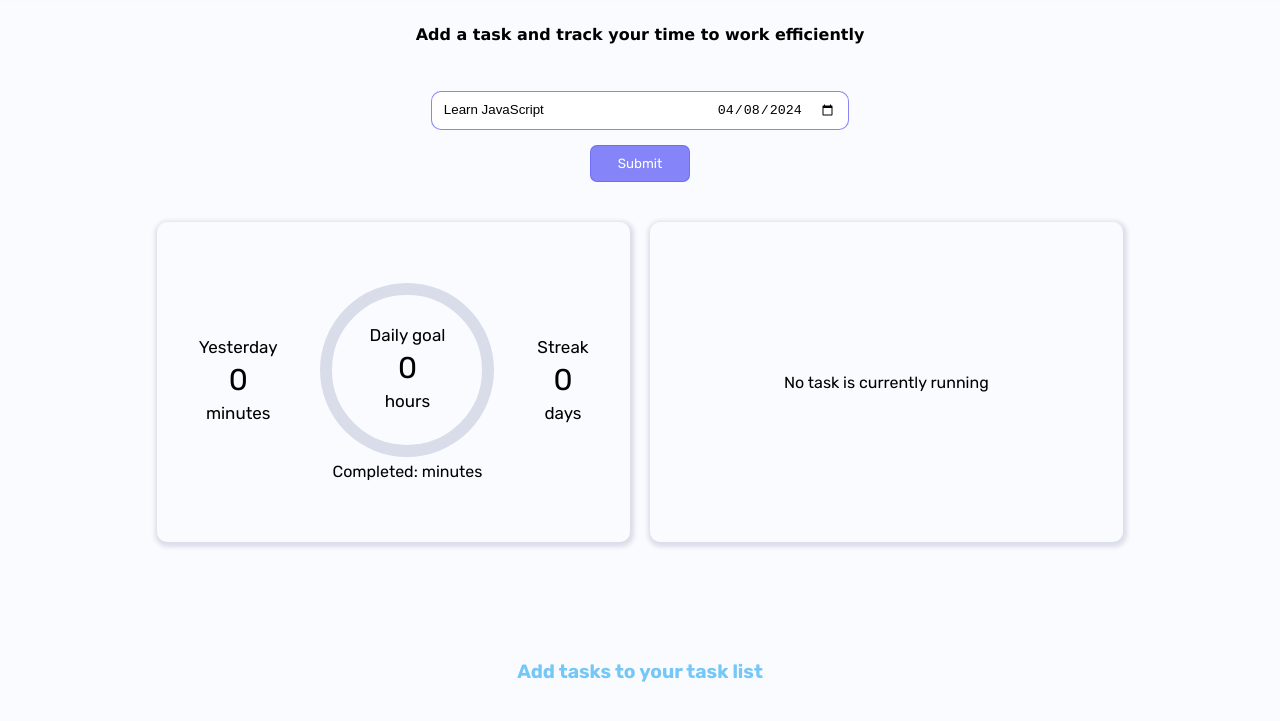
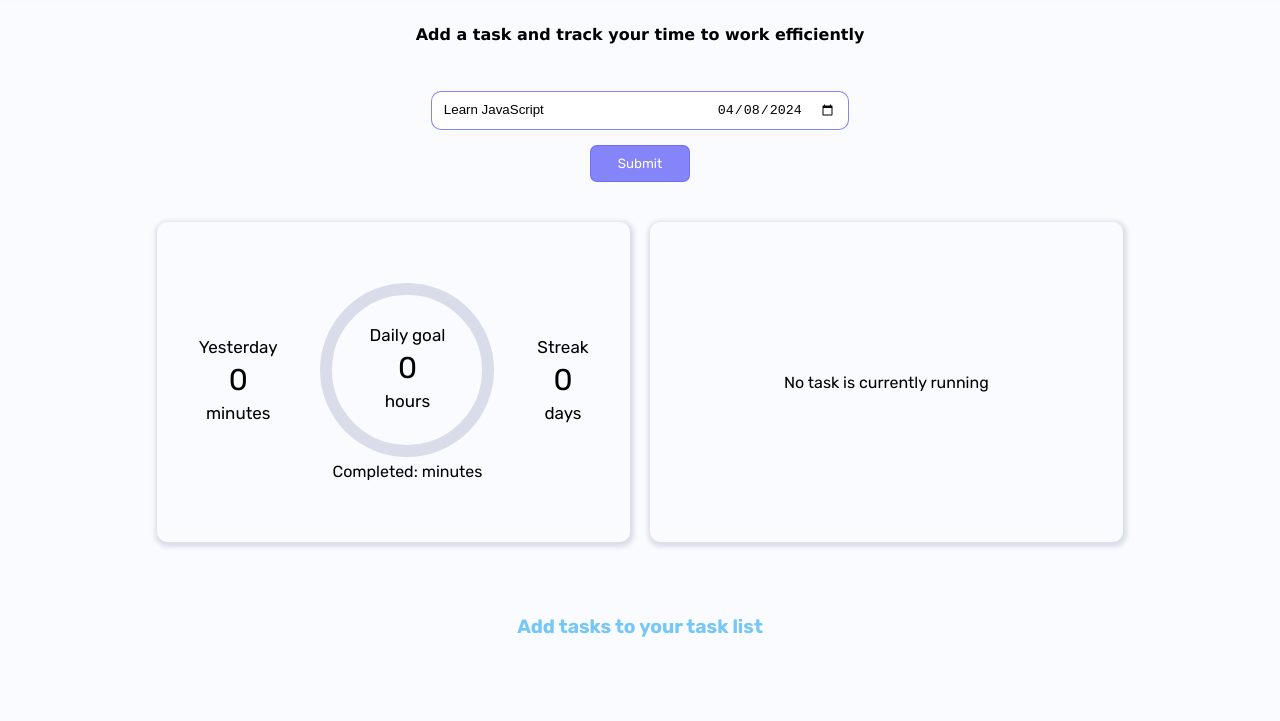
Before and after one commit to Iamtsquare07/workstation, a plain HTML site: page index.html in a window 1280 px wide. Shown: the part 75-796 px from the top of the page. Drawn offline with Linux system fonts and the light colour scheme; a web font is replaced by a local one.

Commit message:
Updated UI

```diff
--- a/todo.css
+++ b/todo.css
@@ -5,17 +5,14 @@
     text-align: center;
 }
 
-
 #todoList {
-    padding-bottom: 50px;
-    padding: 15px;
-    padding-top: 5px;
     border-radius: 5px;
 }
 
 .output {
     margin: auto;
     width: 100%;
+    margin-bottom: 50px;
 }
 
 h2 {
@@ -97,7 +94,6 @@ h2 {
     color: #ffffff;
 }
 
-
 #clear:hover {
     background-color: #ff0000;
 }
@@ -165,7 +161,7 @@ input[type="date"]:focus {
 
 button {
     cursor: pointer;
-    color:#e2e4ff;
+    color: #e2e4ff;
     font-family: "Rubik", sans-serif;
 }
 
@@ -194,13 +190,11 @@ li>i {
     width: 2px;
 }
 
-/* Style the scrollbar thumb (the draggable part) */
 ::-webkit-scrollbar-thumb {
     background: #3551f185;
     border-radius: 3px;
 }
 
-/* Style the scrollbar track when hovering over it */
 ::-webkit-scrollbar-thumb:hover {
     background: #555;
 }
@@ -209,6 +203,7 @@ li>i {
     margin: auto;
     margin-left: 40px;
     width: 90%;
+    margin-top: 40px;
 }
 
 #completedList li {
@@ -233,7 +228,7 @@ li>i {
 @media only screen and (min-width: 1024px) {
     .output {
         width: 90%;
-        padding: 50px 20px 50px 20px;
+        padding: 10px;
     }
 
     h1 {
```
